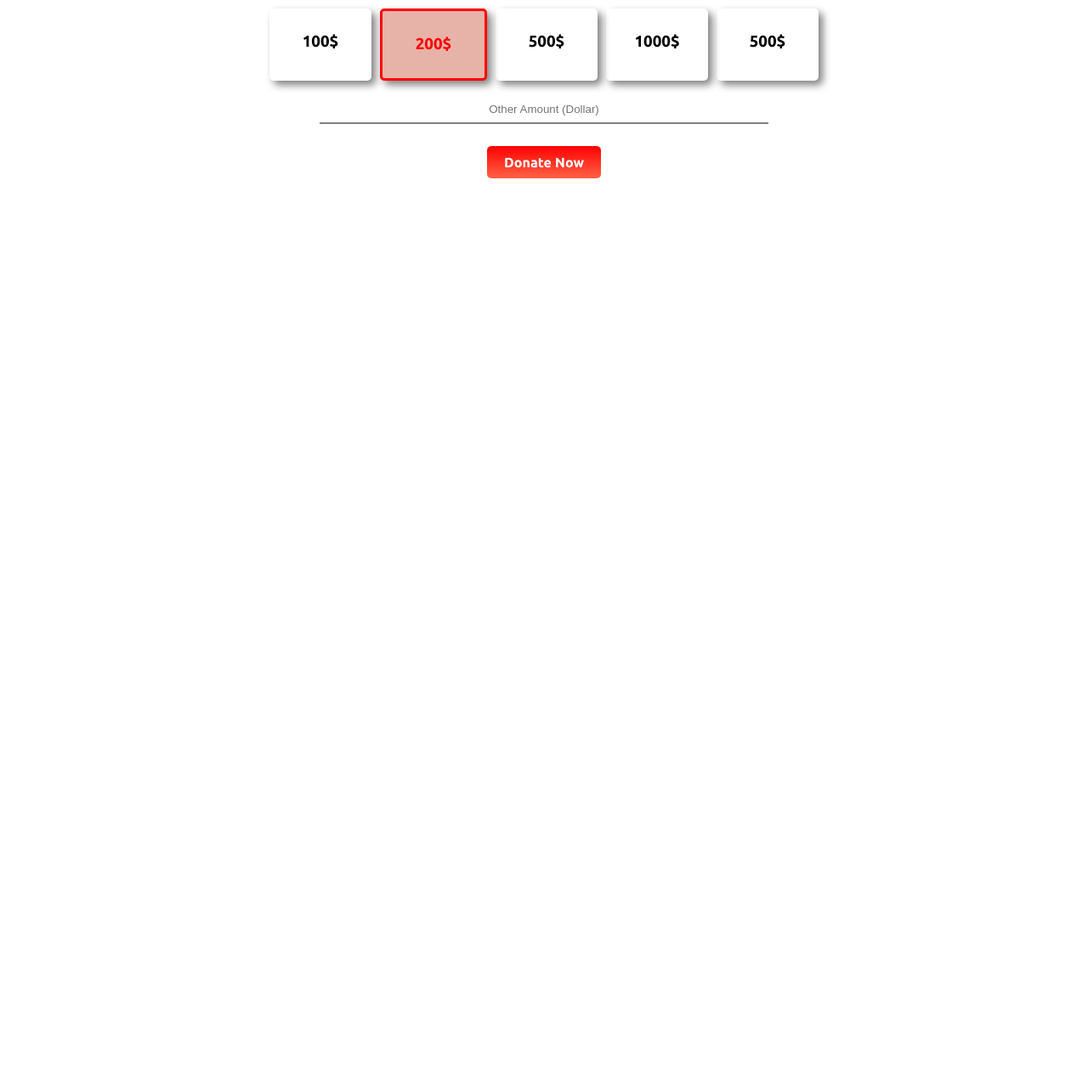
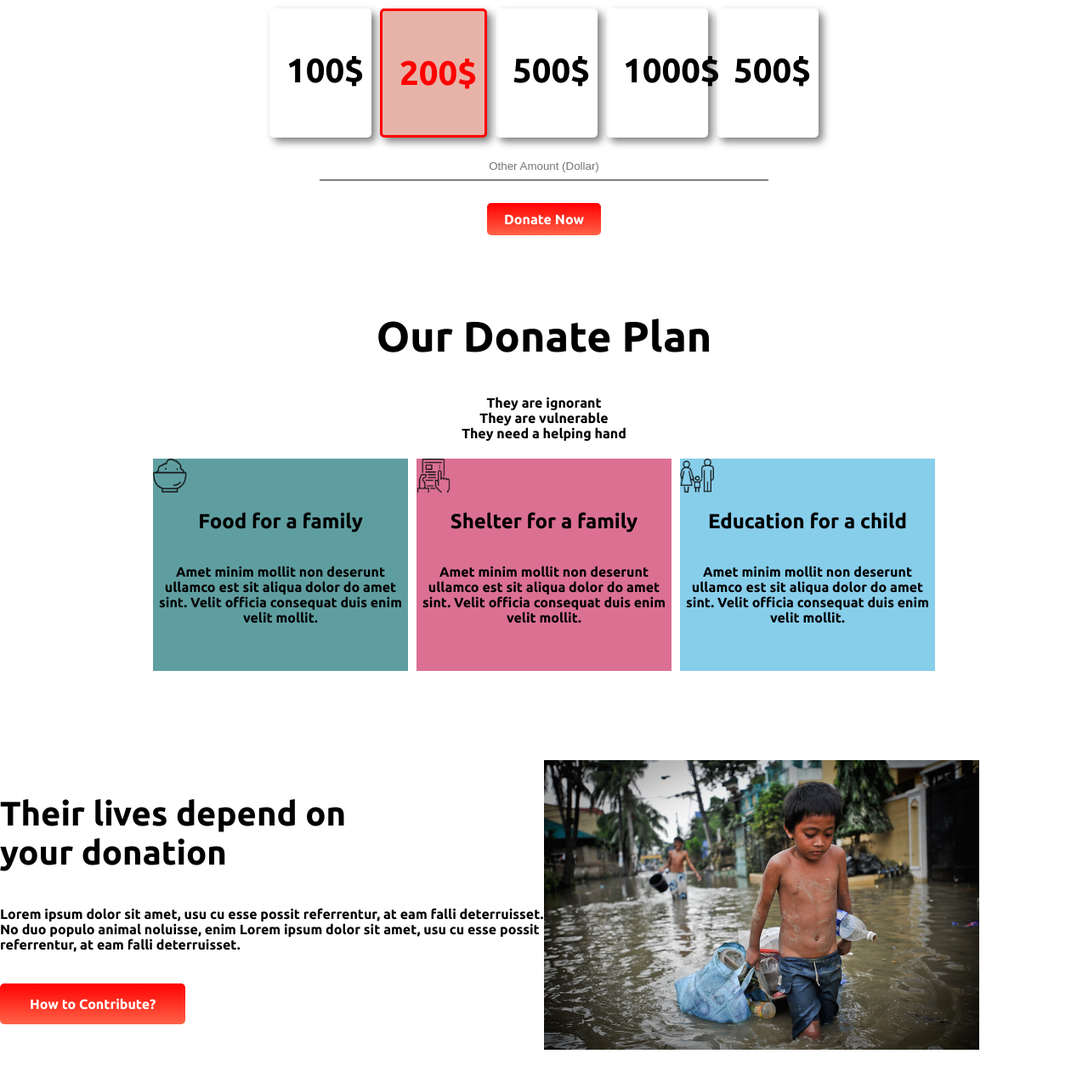
Before and after one commit to Imtiaj09/donate-today, a plain HTML site: page index.html in a window 1280 px wide. Shown: the part 1059-2333 px from the top of the page at 85% size. Before the commit the page ends 1359 px from the top, so only its background shows below. Drawn offline with Linux system fonts and the light colour scheme.

Commit message:
contribute added

```diff
--- a/index.html
+++ b/index.html
@@ -54,5 +54,54 @@
       </div>
   </section>
 
+  <section class="text-contener">
+    <div>
+      <h1>Our Donate Plan</h1>
+      <p>They are ignorant <br> They are vulnerable <br> They need a helping hand</p>
+    </div>
+    <div class="container-item">
+      <div id="food-for-family" class="card">
+        <img src="icons/food.png" alt="">
+        <h2>Food for a family</h2>
+        <p>Amet minim mollit non deserunt
+          ullamco est sit aliqua dolor do amet
+          sint. Velit officia consequat duis enim
+          velit mollit.</p>
+      </div>
+      <div id="shelter-for-family" class="card">
+        <img src="icons/Frame-1.png" alt="">
+        <h2>Shelter for a family</h2>
+        <p>Amet minim mollit non deserunt
+          ullamco est sit aliqua dolor do amet
+          sint. Velit officia consequat duis enim
+          velit mollit.</p>
+      </div>
+      <div id="education-for-child" class="card">
+        <img src="icons/shelter.png" alt="">
+        <h2>Education for a child</h2>
+        <p>Amet minim mollit non deserunt
+          ullamco est sit aliqua dolor do amet
+          sint. Velit officia consequat duis enim
+          velit mollit.</p>
+      </div>
+    </div>
+  </section>
+
+  <section class="donation-items">
+    <div class="half-width-1">
+      <h3>Their lives depend on <br> your donation</h3>
+      <p>Lorem ipsum dolor sit amet, usu cu esse possit
+        referrentur, at eam falli deterruisset. No duo populo
+        animal noluisse, enim
+        Lorem ipsum dolor sit amet, usu cu esse possit
+        referrentur, at eam falli deterruisset.</p>
+        <br>
+        <br>
+      <a class="link-button" target="_blank" href="">How to Contribute?</a>
+    </div>
+    <div class="half-width-1">
+        <img src="images/donation9.jpg" alt="">
+    </div>
+  </section>
 </body>
 </html>
--- a/style.css
+++ b/style.css
@@ -4,6 +4,9 @@ body{
 }
 h1{
   font-size: 50px;
+}
+h3{
+  font-size: 40px;
 }
 section{
   margin-bottom: 100px;
@@ -74,3 +77,40 @@ input{
   font-weight: 700;
   border-radius: 5px;
 }
+.container-item{
+  display: flex;
+  justify-content: center;
+  border-radius: 10px;
+}
+.card{
+  display: flex;
+  flex-direction: column;
+  height: 250px;
+  width: 300px;
+  margin: 5px;
+}
+.card img{
+  height: 40px;
+  width: 40px;
+}
+
+#food-for-family{
+  background-color: cadetblue;
+}
+
+#shelter-for-family{
+  background-color: palevioletred;
+}
+#education-for-child{
+  background-color: skyblue;
+}
+
+.donation-items{
+  display: flex;
+}
+.half-width-1{
+  width: 50%;
+}
+.half-width-1 img{
+  width: 80%;
+}
```
